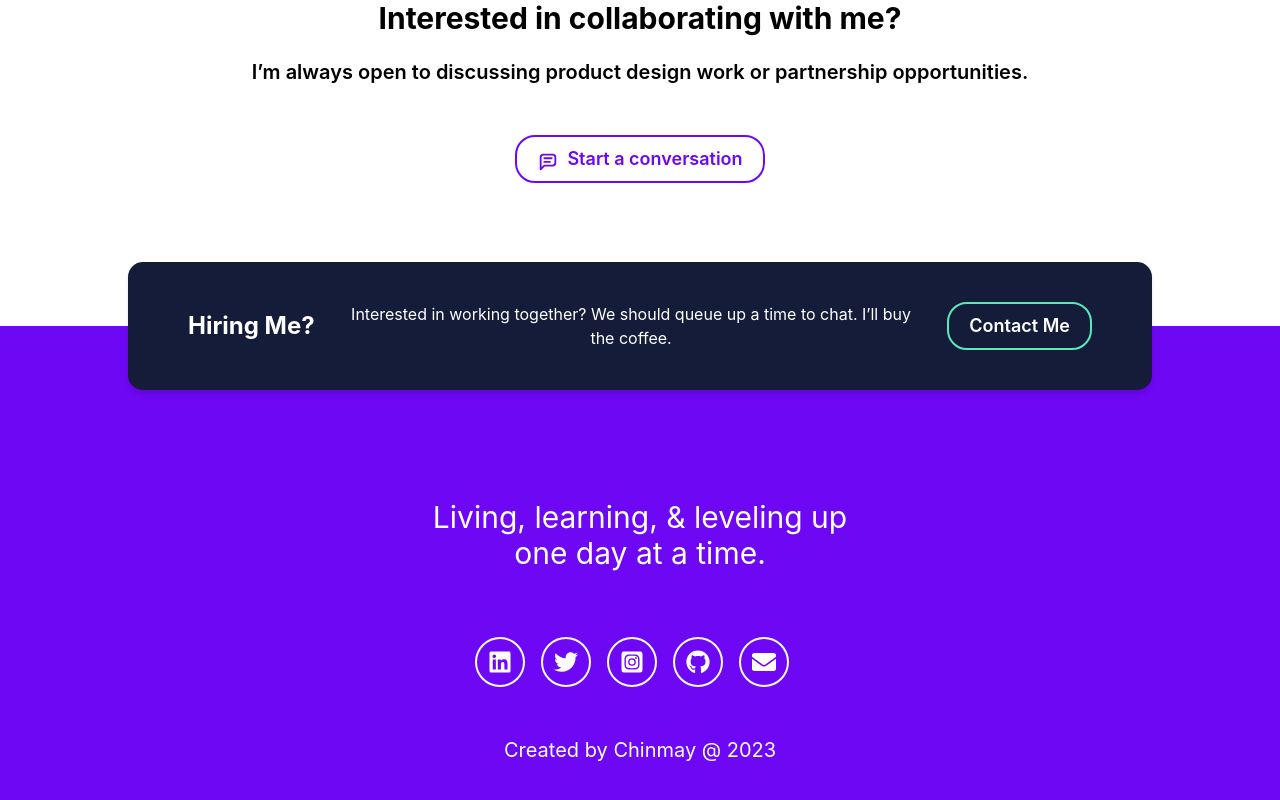
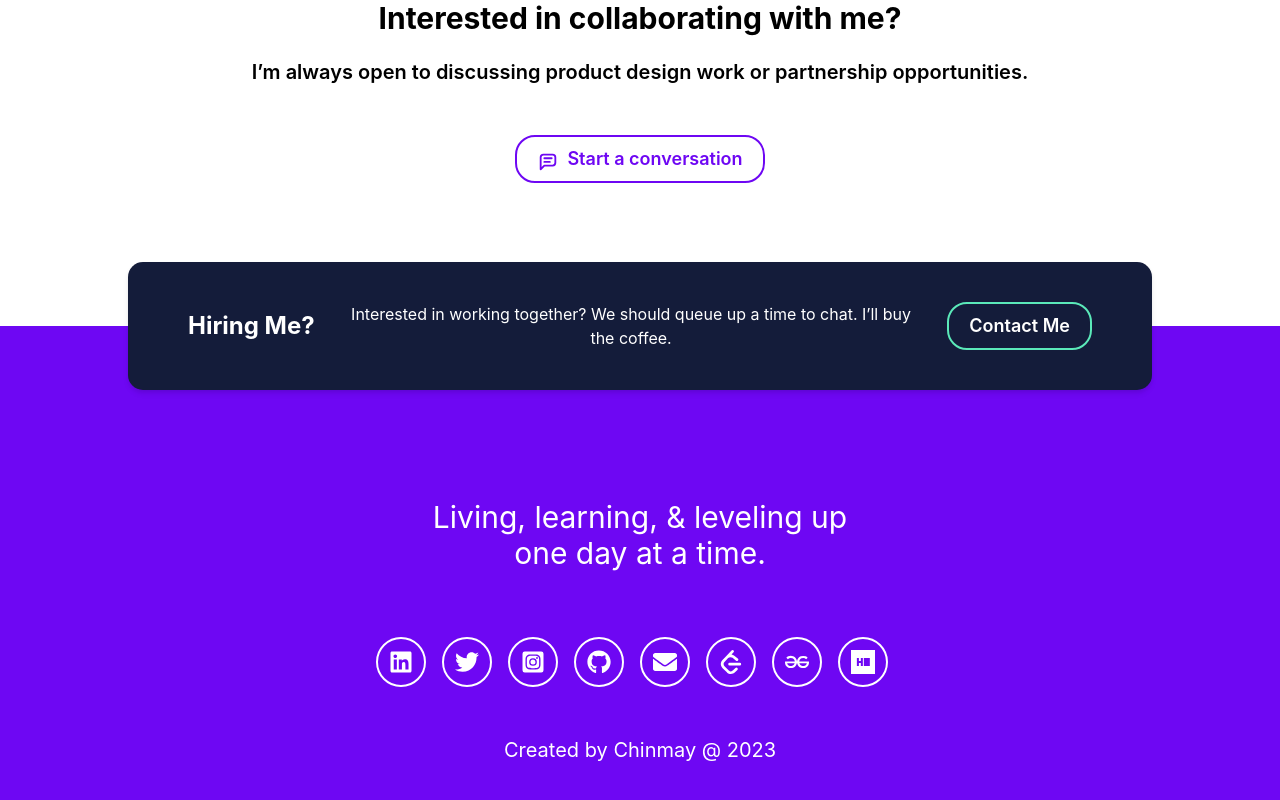
Before and after one commit to Chinmay2660/Portfolio, a React (Create React App) app: page / in a window 1280 px wide. Shown: the part 4007-4807 px from the top of the page. Built offline with nearby package versions, Linux system fonts and the light colour scheme.

Commit message:
Add social media icons in footer

```diff
--- a/src/Components/Footer/Footer.jsx
+++ b/src/Components/Footer/Footer.jsx
@@ -9,9 +9,9 @@ const iconData = [
     { link: "https://www.instagram.com/chinmay__bhoir/", icon: FaInstagramSquare },
     { link: "https://github.com/Chinmay2660", icon: FaGithub },
     { link: "mailto:bhoirchinmay2014@gmail.com", icon: FaEnvelope },
-    // { link: "https://leetcode.com/Chinmay2660/", icon: SiLeetcode },
-    // { link: "https://auth.geeksforgeeks.org/user/chinmay2660", icon: SiGeeksforgeeks },
-    // { link: "https://www.hackerrank.com/profile/Chinmay2660", icon: SiHackerrank }
+    { link: "https://leetcode.com/Chinmay2660/", icon: SiLeetcode },
+    { link: "https://auth.geeksforgeeks.org/user/chinmay2660", icon: SiGeeksforgeeks },
+    { link: "https://www.hackerrank.com/profile/Chinmay2660", icon: SiHackerrank }
 ];
 
 const Footer = () => {
```
